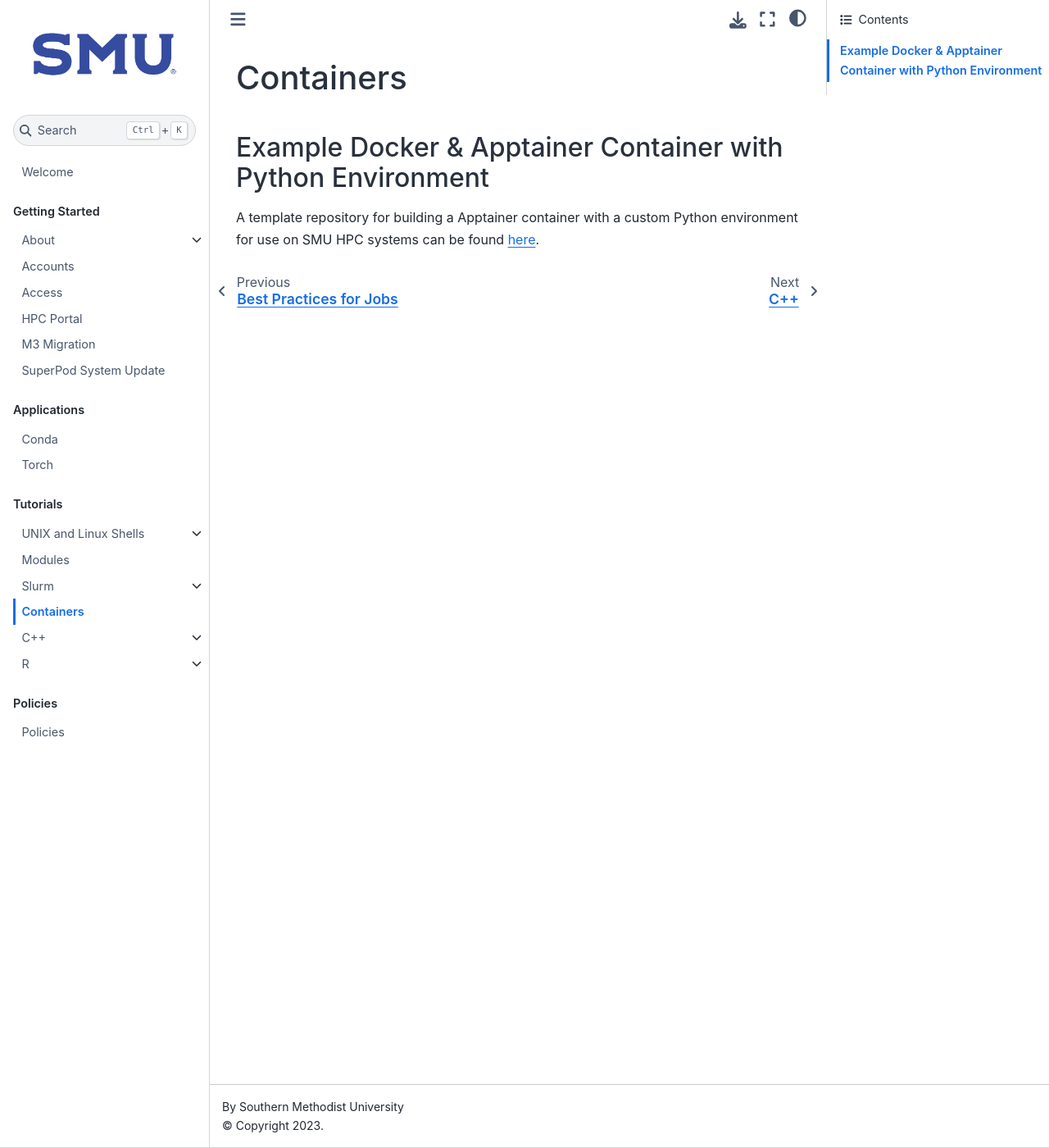
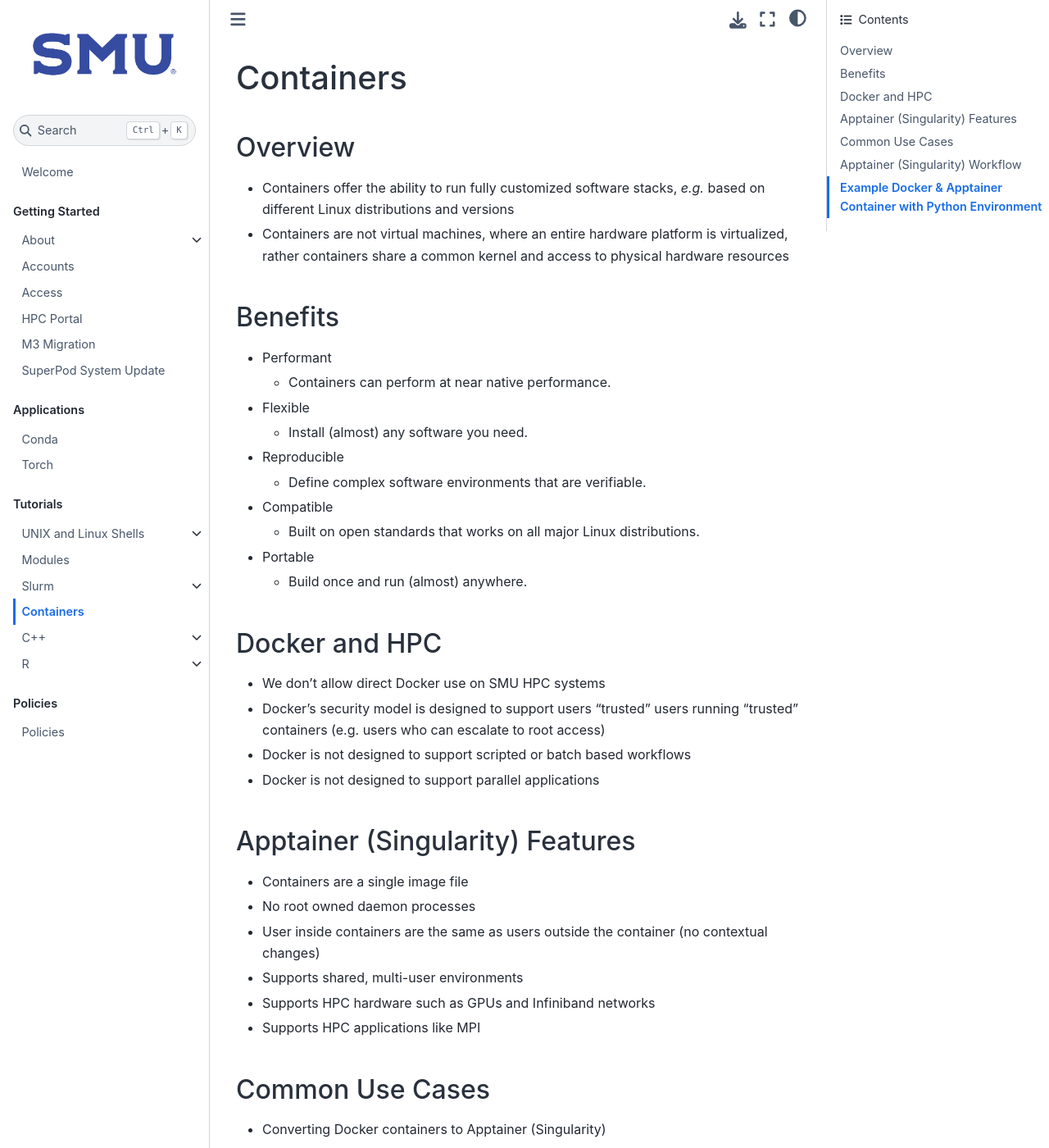
Before and after one commit to SouthernMethodistUniversity/hpc_docs, a Jupyter Book: the page built from docs/tutorials/containers/containers.md, in a window 1280 px wide and 1400 px high. Shown: the whole window at 82% size. Built offline with Jupyter Book 1.0.4 settings and Sphinx 7.4.7 and the Sphinx Book theme 1.1.4, drawn with Linux system fonts in a browser that asks for light colours; some of the changed text lies outside the part shown.

Commit message:
Add some more container info.

```diff
--- a/docs/tutorials/containers/containers.md
+++ b/docs/tutorials/containers/containers.md
@@ -1,4 +1,58 @@
 # Containers
+
+## Overview
+
+- Containers offer the ability to run fully customized software stacks,
+  _e.g._ based on different Linux distributions and versions
+- Containers are not virtual machines, where an entire hardware platform
+is virtualized, rather containers share a common kernel and access to
+physical hardware resources
+
+## Benefits
+
+- Performant
+  - Containers can perform at near native performance.
+- Flexible
+  - Install (almost) any software you need.
+- Reproducible
+  - Define complex software environments that are verifiable.
+- Compatible
+  - Built on open standards that works on all major Linux distributions.
+- Portable
+  - Build once and run (almost) anywhere.
+
+## Docker and HPC
+
+- We don’t allow direct Docker use on SMU HPC systems
+- Docker’s security model is designed to support users "trusted" users
+  running "trusted" containers (e.g. users who can escalate to root
+  access)
+- Docker is not designed to support scripted or batch based workflows
+- Docker is not designed to support parallel applications
+
+## Apptainer (Singularity) Features
+
+- Containers are a single image file
+- No root owned daemon processes
+- User inside containers are the same as users outside the container (no
+  contextual changes)
+- Supports shared, multi-user environments
+- Supports HPC hardware such as GPUs and Infiniband networks
+- Supports HPC applications like MPI
+
+## Common Use Cases
+
+- Converting Docker containers to Apptainer (Singularity)
+- Building and running software that require newer systems and libraries
+- Running commercial software binaries that have specific requirements
+
+## Apptainer (Singularity) Workflow
+
+- Build your Singularity containers on a local system you have root or
+  sudo access. Alternatively build a Docker container
+- Transfer your container to an HPC system. If you used Docker,
+  you will need to convert the image
+- Run your Singularity containers
 
 ## Example Docker & Apptainer Container with Python Environment
 
```
